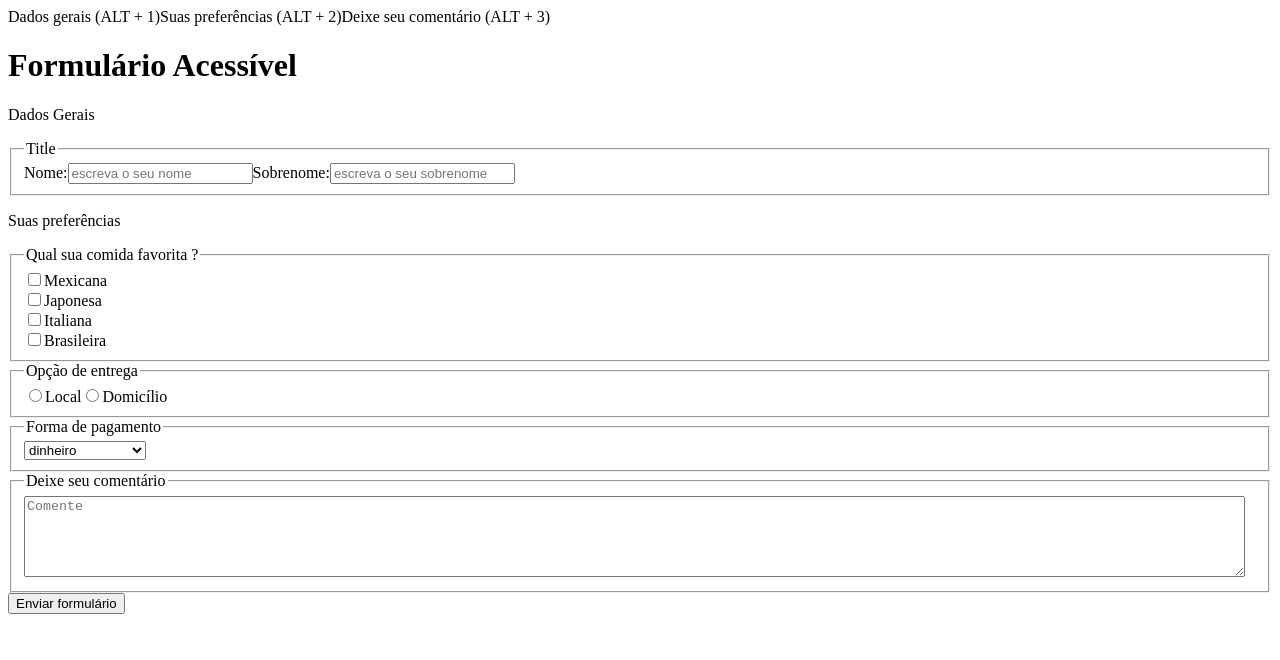
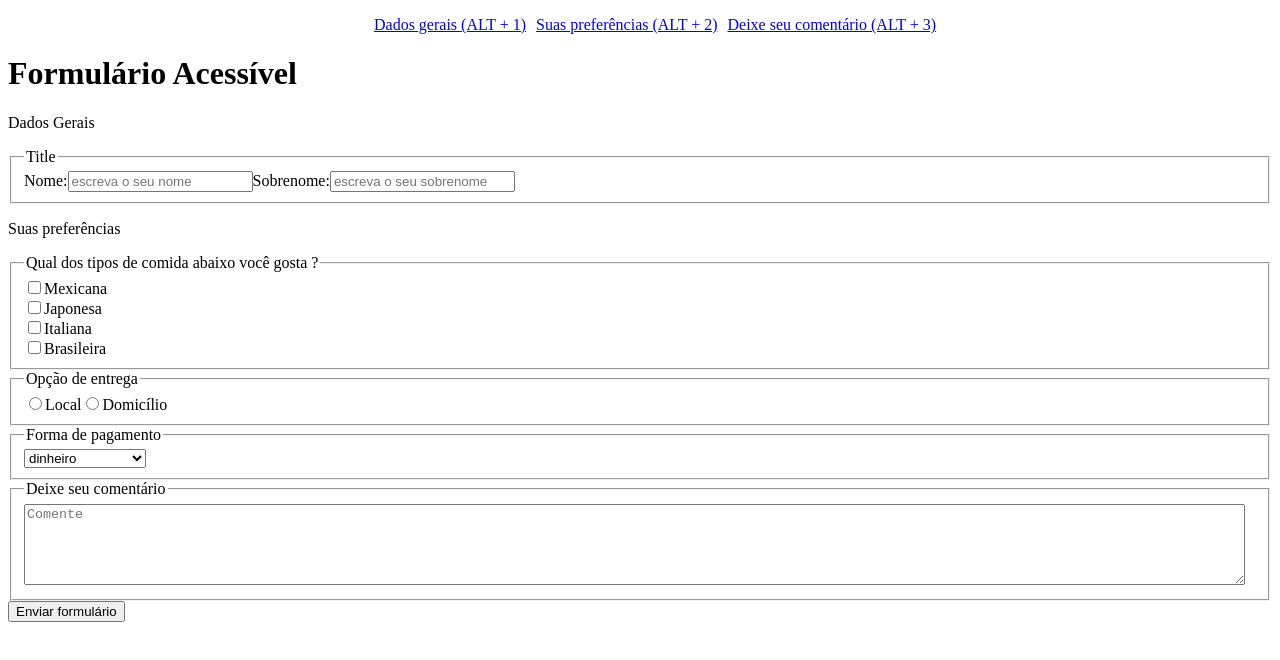
Before and after one commit to vyamashiro/Formulario-Acessivel, a React (Create React App) app: page / in a window 1280 px wide. Shown: the top 660 px of the page. Built offline with nearby package versions, Linux system fonts and the light colour scheme.

Commit message:
add new header

```diff
--- a/src/Form/Form.jsx
+++ b/src/Form/Form.jsx
@@ -15,7 +15,7 @@ function Form() {
           <legend>Title</legend>
           <label htmlFor="form_name" accessKey="1">
             Nome:
-            <input type="text" id="form_name" name="form_name" placeholder="escreva o seu nome" tabIndex="0" />
+            <input type="text" id="form_name" name="form_name" placeholder="escreva o seu nome" />
           </label>
 
           <label htmlFor="form_surname">
@@ -28,7 +28,7 @@ function Form() {
         <p>Suas preferências</p>
 
         <fieldset>
-          <legend>Qual sua comida favorita ?</legend>
+          <legend>Qual dos tipos de comida abaixo você gosta ?</legend>
           <label htmlFor="Mexicana">
             <input type="checkbox" id="Mexicana" accessKey="2" />
             Mexicana
@@ -54,11 +54,11 @@ function Form() {
         <fieldset id="opcaoEntrega" required>
           <legend>Opção de entrega</legend>
           <label htmlFor="opçãoLocal">
-            <input type="radio" id="opçãoLocal" name="opcaoEntrega" value="Local" tabIndex="0" />
+            <input type="radio" id="opçãoLocal" name="opcaoEntrega" value="Local" />
             Local
           </label>
           <label htmlFor="opçãoDomicilio">
-            <input type="radio" id="opçãoDomicilio" name="opcaoEntrega" value="Domicilio" tabIndex="0" />
+            <input type="radio" id="opçãoDomicilio" name="opcaoEntrega" value="Domicilio" />
             Domicílio
           </label>
         </fieldset>
--- a/src/Form/navbar/Navbar.jsx
+++ b/src/Form/navbar/Navbar.jsx
@@ -1,15 +1,17 @@
+/* eslint-disable jsx-a11y/anchor-is-valid */
 import React from 'react';
-import { NavItem } from './Navbar.style';
+import { Nav, NavItem } from './Navbar.style';
 
 const Navbar = () => (
-  <nav>
-    {/* <ul> */}
-    <NavItem>Dados gerais (ALT + 1)</NavItem>
-    <NavItem>Suas preferências (ALT + 2)</NavItem>
-    <NavItem>Deixe seu comentário (ALT + 3)</NavItem>
-    {/* <NavItem>Rodapé (ALT + 4)</NavItem> */}
-    {/* </ul> */}
-  </nav>
+  <header>
+    <Nav>
+      <ul>
+        <NavItem><a href="#" tabIndex="0">Dados gerais (ALT + 1)</a></NavItem>
+        <NavItem><a href="#" tabIndex="0">Suas preferências (ALT + 2)</a></NavItem>
+        <NavItem><a href="#" tabIndex="0">Deixe seu comentário (ALT + 3)</a></NavItem>
+      </ul>
+    </Nav>
+  </header>
 );
 
 export default Navbar;
--- a/src/Form/navbar/Navbar.style.jsx
+++ b/src/Form/navbar/Navbar.style.jsx
@@ -1,17 +1,11 @@
-import styled from 'styled-components';
+import styled from 'styled-components/macro';
 
 export const Nav = styled.nav`
-    display: grid;
-    /* flex-direction: row; */
-    /* justify-content: center; */
-    /* grid-auto-rows: 20px; */
-    grid-template-columns: 50px 50px 50px;
-    justify-content: space-around;
     width: 100%;
+    text-align: center;
 `;
-export const NavItem = styled.span`
+export const NavItem = styled.li`
     list-style: none;
-    /* justify-content: space-around; */
-    /* display: grid; */
-    /* flex-direction: column; */
+    display: inline-block;
+    margin-right: 10px;
 `;
```
Also changed, not shown: 1 other file (tests, documents, lock files or other folders).
